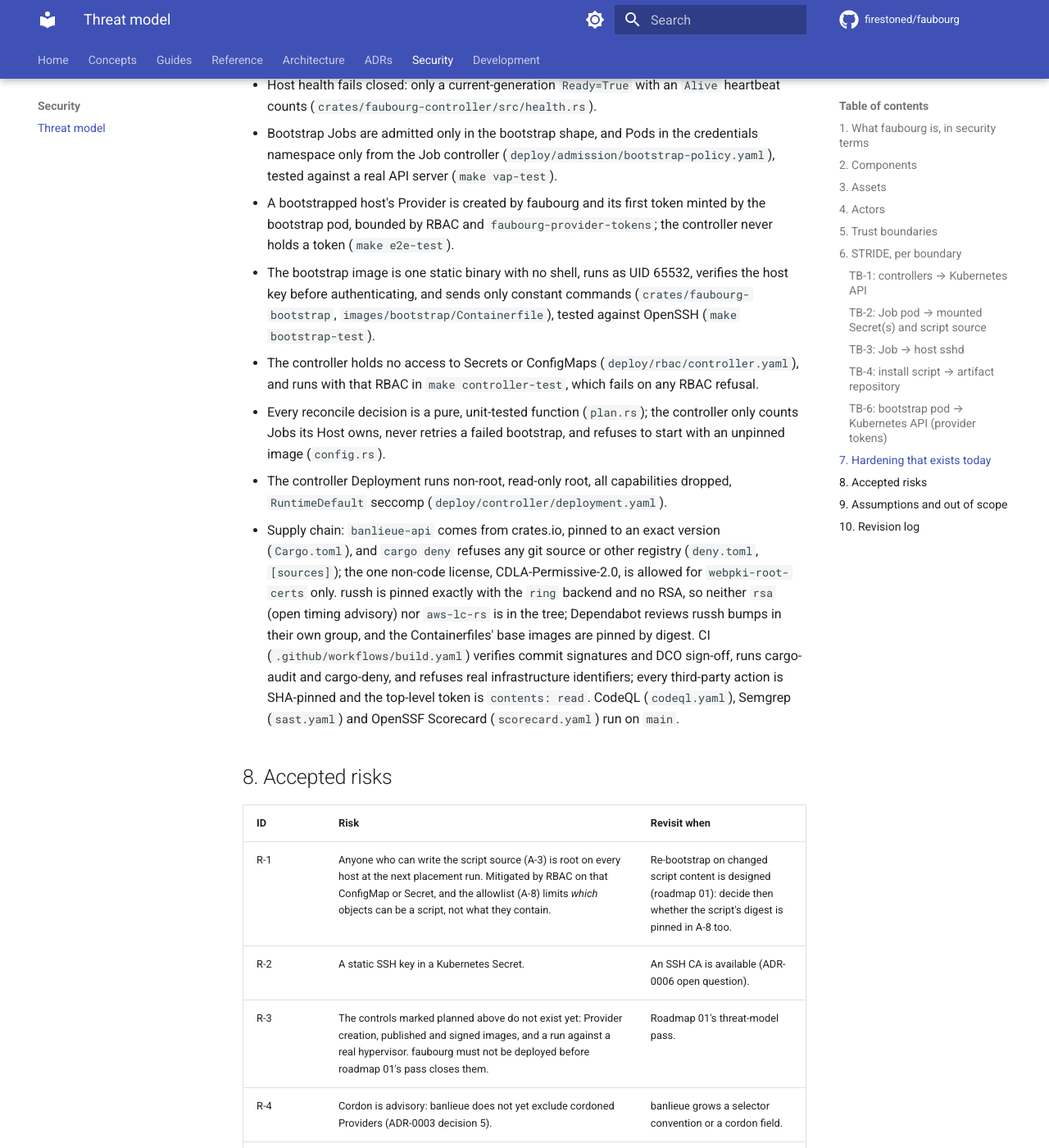
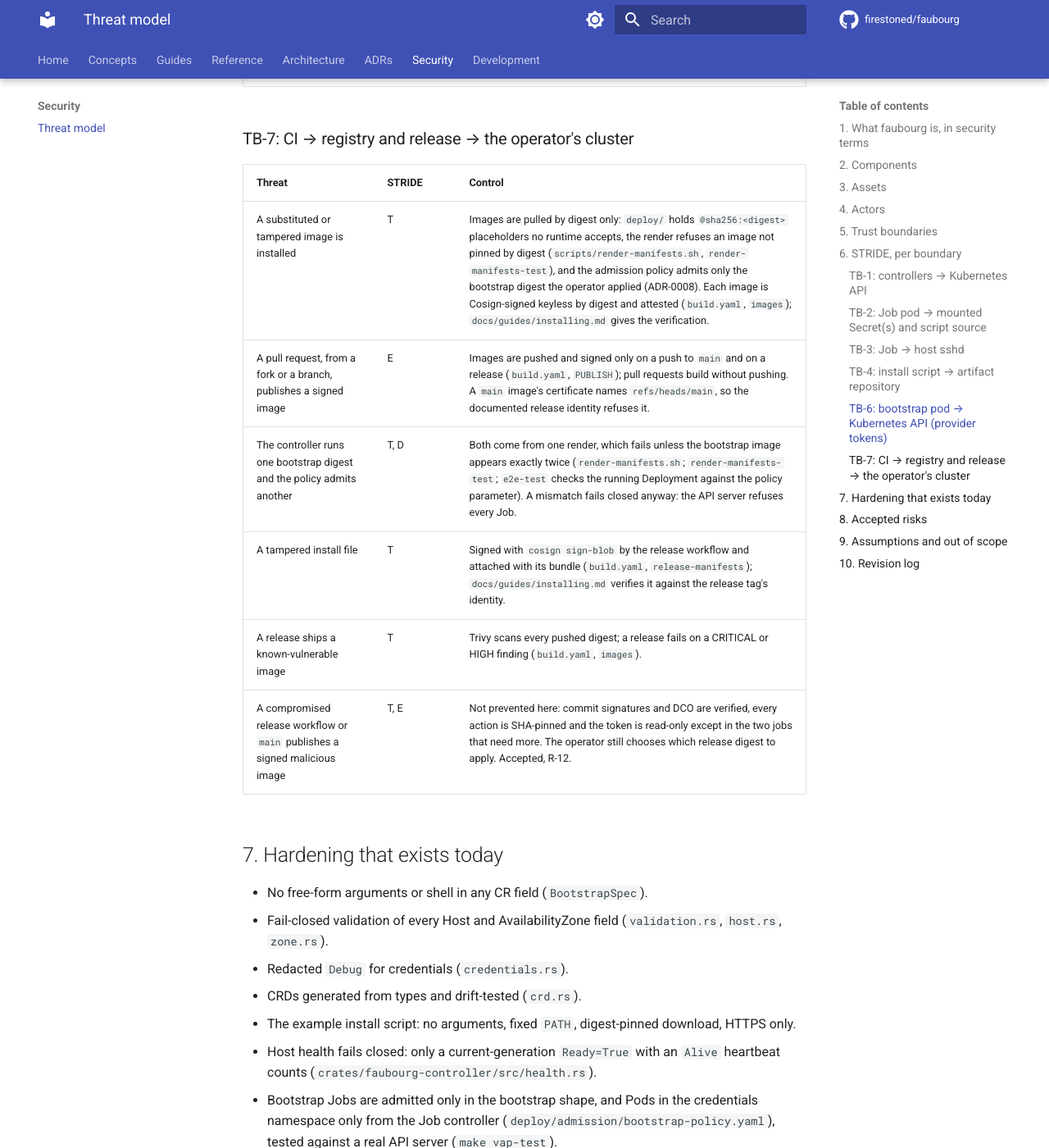
Before and after one commit to firestoned/faubourg, an MkDocs documentation site: the page built from docs/security/threat-model.md, in a window 1280 px wide and 1400 px high, scrolled down 11803 px. Shown: the whole window at 82% size. Built offline with MkDocs 1.6.1 and Material for MkDocs 9.7.7, drawn with Linux system fonts in a browser that asks for light colours; comment, search, counter and statistics services are not loaded; some of the changed text lies outside the part shown.

Commit message:
feat(ci): signed images and a digest-pinned install file (ADR-0012, roadmap 01) (#8)
ADR-0012 (Proposed). images/controller joins images/bootstrap: one static binary on scratch each. The images job builds both on every event and, only on a push to main or a release, pushes them to GHCR, Cosign-signs them keyless by digest, attests provenance, adds an SBOM and scans them with Trivy (a release fails on CRITICAL or HIGH). No pull request images.

make release-manifests (scripts/render-manifests.sh) renders deploy/ into one install file with both digests, the bootstrap digest written into the policy parameters and the controller environment in one pass; it refuses an image not pinned by digest. The release-manifests job signs it with cosign sign-blob and attaches it to the release. deploy/ keeps @sha256:<digest> placeholders; the Deployment leaves FAUBOURG_PROVIDER_API_SERVER to the operator.

Tests: render-manifests-test in CI; e2e-test now installs the rendered file and runs the controller in the cluster as its Deployment. Dependabot covers the controller base image.

Docs: docs/guides/installing.md (verify, configure, apply), CALM, README, roadmap 01, development; threat model seventh pass (TB-7, A-12, R-12).

Signed-off-by: Erick Bourgeois <erick@jeb.ca>

````diff
--- a/docs/security/threat-model.md
+++ b/docs/security/threat-model.md
@@ -5,8 +5,8 @@ SPDX-License-Identifier: Apache-2.0
 # Threat Model
 
 > **Status:** Living document. Last full pass **2026-11-07**, against the architecture
-> defined by **ADR-0001 … ADR-0011** (all Accepted;
-> ADR-0002, ADR-0005, ADR-0007, ADR-0008 and ADR-0009 amended). Sixth pass: the shipped code is
+> defined by **ADR-0001 … ADR-0012** (ADR-0001 … ADR-0011 Accepted, ADR-0012 Proposed;
+> ADR-0002, ADR-0005, ADR-0007, ADR-0008 and ADR-0009 amended). Seventh pass: the shipped code is
 > `crates/faubourg-api` (types, validation, the SSH Secret contract, the Job-to-image
 > contract), `crates/faubourg-controller` (the Host reconciler and its binary) and
 > `crates/faubourg-bootstrap` (the bootstrap image's binary, on russh), with the admission
@@ -15,7 +15,9 @@ SPDX-License-Identifier: Apache-2.0
 > (`make controller-test`) and the image against a real OpenSSH host (`make bootstrap-test`)
 > are tested in CI, and a Host is bootstrapped end to end on kind with the real image, its
 > Provider created and its first provider token minted and delivered (`make e2e-test`; banlieue
-> simulated). No image is published yet, and nothing has run against a real hypervisor. Every control below that lives in a planned
+> simulated), installed from the rendered install file with the controller running as its
+> Deployment. CI builds, signs and publishes both images from `main` and releases (ADR-0012);
+> no release has been cut yet, and nothing has run against a real hypervisor. Every control below that lives in a planned
 > component says so; nothing planned is written as though it exists.
 
 ## 1. What faubourg is, in security terms
@@ -45,7 +47,8 @@ management path to a host is banlieue's host-resident provider, outbound only.
 | Host controller (reconciler, binary) | shipped, tested on kind with its own RBAC; image not published | `crates/faubourg-controller/src/{plan,controller,config,main}.rs`, `deploy/controller/`, `scripts/controller-test.sh` |
 | Creating and labelling Providers (ADR-0011) | shipped, tested on kind | `crates/faubourg-controller/src/provider.rs`, `scripts/controller-test.sh`, `scripts/e2e-test.sh` |
 | Provider token minting and the `faubourg-provider-tokens` policy (ADR-0011) | shipped, tested on kind | `crates/faubourg-bootstrap/src/provider.rs`, `deploy/admission/bootstrap-policy.yaml`, `scripts/vap-test.sh` |
-| Bootstrap image (SSH client) | shipped as source and Containerfile, tested against OpenSSH; not published | `crates/faubourg-bootstrap`, `images/bootstrap/Containerfile`, `scripts/bootstrap-test.sh` |
+| Bootstrap image (SSH client) | shipped, tested against OpenSSH; published by CI from `main` (ADR-0012) | `crates/faubourg-bootstrap`, `images/bootstrap/Containerfile`, `scripts/bootstrap-test.sh` |
+| Image publication and the install file (ADR-0012) | shipped in CI; no release cut yet | `.github/workflows/build.yaml` (`images`, `release-manifests`), `images/`, `scripts/render-manifests.sh` |
 | Zone controller | planned, roadmap 02 | |
 
 ## 3. Assets
@@ -63,6 +66,7 @@ management path to a host is banlieue's host-resident provider, outbound only.
 | A-9 The controller's ServiceAccount token | Creates and deletes Jobs in the credentials namespace and writes Host status. Cannot read a credential (ADR-0008), but can run the pinned image with any of them (R-5). |
 | A-10 The host's provider token | Authenticates as the host Provider's ServiceAccount for a day: reports that Provider's status and serves its machines. Minted by the bootstrap pod, held only by the host (ADR-0011). |
 | A-11 The bootstrap pods' projected token | `faubourg-bootstrap` for 600 seconds: mints A-10 for provider ServiceAccounts of one class. |
+| A-12 The published images and the install file | The bootstrap image is the fleet's root of trust; the install file decides which digest the admission policy admits (ADR-0012). |
 
 ## 4. Actors
 
@@ -99,6 +103,9 @@ flowchart LR
         prov[banlieue provider]
     end
     prov -->|TB-5 outbound| kube
+    ci[CI: build.yaml on main and releases] -->|TB-7 signed images by digest| reg[(ghcr.io)]
+    ci -->|TB-7 signed install file| op
+    kube -.->|pulls by digest| reg
 ```
 
 - **TB-1** controllers → Kubernetes API: Hosts, zones, the Jobs and pods in the credentials
@@ -108,6 +115,8 @@ flowchart LR
 - **TB-4** install script → artifact repository (curl).
 - **TB-5** banlieue provider → Kubernetes API (banlieue's boundary; see its threat model).
 - **TB-6** bootstrap pod → Kubernetes API: TokenRequest for the host's provider (ADR-0011).
+- **TB-7** this repository's CI → the registry and the release → the operator's cluster: how an
+  image and the install file come to be trusted (ADR-0012).
 
 ## 6. STRIDE, per boundary
 
@@ -193,6 +202,17 @@ flowchart LR
 | The provider token reaches a server the attacker runs | I | A compromised controller can pair a password or first-use credential with an address of its choosing (R-5), and the token goes there. It is one provider's, for a day. A `knownHosts` key confines it to the pinned host. |
 | A pod cannot read its own credentials and fails in a way that hides a misconfiguration | D | `fsGroup` makes the root-owned Secret files readable by the bootstrap user (`job.rs`, `the_restricted_security_profile`); found by `e2e-test`, which runs the real image against real mounts. |
 
+### TB-7: CI → registry and release → the operator's cluster
+
+| Threat | STRIDE | Control |
+| --- | --- | --- |
+| A substituted or tampered image is installed | T | Images are pulled by digest only: `deploy/` holds `@sha256:<digest>` placeholders no runtime accepts, the render refuses an image not pinned by digest (`scripts/render-manifests.sh`, `render-manifests-test`), and the admission policy admits only the bootstrap digest the operator applied (ADR-0008). Each image is Cosign-signed keyless by digest and attested (`build.yaml`, `images`); `docs/guides/installing.md` gives the verification. |
+| A pull request, from a fork or a branch, publishes a signed image | E | Images are pushed and signed only on a push to `main` and on a release (`build.yaml`, `PUBLISH`); pull requests build without pushing. A `main` image's certificate names `refs/heads/main`, so the documented release identity refuses it. |
+| The controller runs one bootstrap digest and the policy admits another | T, D | Both come from one render, which fails unless the bootstrap image appears exactly twice (`render-manifests.sh`; `render-manifests-test`; `e2e-test` checks the running Deployment against the policy parameter). A mismatch fails closed anyway: the API server refuses every Job. |
+| A tampered install file | T | Signed with `cosign sign-blob` by the release workflow and attached with its bundle (`build.yaml`, `release-manifests`); `docs/guides/installing.md` verifies it against the release tag's identity. |
+| A release ships a known-vulnerable image | T | Trivy scans every pushed digest; a release fails on a CRITICAL or HIGH finding (`build.yaml`, `images`). |
+| A compromised release workflow or `main` publishes a signed malicious image | T, E | Not prevented here: commit signatures and DCO are verified, every action is SHA-pinned and the token is read-only except in the two jobs that need more. The operator still chooses which release digest to apply. Accepted, R-12. |
+
 ## 7. Hardening that exists today
 
 - No free-form arguments or shell in any CR field (`BootstrapSpec`).
@@ -218,6 +238,9 @@ flowchart LR
   unpinned image (`config.rs`).
 - The controller Deployment runs non-root, read-only root, all capabilities dropped,
   `RuntimeDefault` seccomp (`deploy/controller/deployment.yaml`).
+- Images: one static binary on `scratch`, built `--locked` on digest-pinned bases, pushed only
+  from `main` and releases, Cosign-signed keyless by digest, attested, SBOM'd and Trivy-scanned;
+  deployed only by digest from a signed install file (ADR-0012).
 - Supply chain: `banlieue-api` comes from crates.io, pinned to an exact version (`Cargo.toml`),
   and `cargo deny` refuses any git source or other registry (`deny.toml`, `[sources]`); the one
   non-code license, CDLA-Permissive-2.0, is allowed for `webpki-root-certs` only. russh is
@@ -235,7 +258,7 @@ flowchart LR
 | --- | --- | --- |
 | R-1 | Anyone who can write the script source (A-3) is root on every host at the next placement run. Mitigated by RBAC on that ConfigMap or Secret, and the allowlist (A-8) limits *which* objects can be a script, not what they contain. | Re-bootstrap on changed script content is designed (roadmap 01): decide then whether the script's digest is pinned in A-8 too. |
 | R-2 | A static SSH key in a Kubernetes Secret. | An SSH CA is available (ADR-0006 open question). |
-| R-3 | The controls marked planned above do not exist yet: Provider creation, published and signed images, and a run against a real hypervisor. faubourg must not be deployed before roadmap 01's pass closes them. | Roadmap 01's threat-model pass. |
+| R-3 | The controls marked planned above do not exist yet, no release has been cut, and nothing has run against a real hypervisor. faubourg must not be deployed before roadmap 01's pass closes them. | Roadmap 01's threat-model pass. |
 | R-4 | Cordon is advisory: banlieue does not yet exclude cordoned Providers (ADR-0003 decision 5). | banlieue grows a selector convention or a cordon field. |
 | R-5 | A compromised controller can run the pinned image with any credential Secret against any address. A key with `knownHosts` only works against the hosts it pins. A password, or a key without `knownHosts` (TOFU), can be pointed at a server the attacker runs: the password is disclosed; a key's signature is bound to that session (ADR-0008 consequences). | SSH certificates replace static keys and passwords (R-2). |
 | R-7 | Whoever can label Providers in banlieue's namespace can attach a second one to a host, which makes it `ProviderAmbiguous` (fails closed), or label an adopted host's Provider before faubourg does. They can already create a Provider banlieue places on, so this grants nothing new. Narrowed by ADR-0011: faubourg now owns the label on the Provider it creates. | banlieue publishes which Provider a host is, rather than a label. |
@@ -243,6 +266,7 @@ flowchart LR
 | R-9 | The SSH implementation is russh, with far less review than OpenSSH (ADR-0010 consequences). Mitigated: exact pin, its own Dependabot group, cargo-audit, the host-key decision in faubourg's own tested code, and an image with nothing else to attack. | A russh advisory, or a published audit. |
 | R-10 | faubourg re-derives banlieue's provider ServiceAccount name; a change in banlieue's naming would make faubourg mint for the wrong name (refused, or a 404 until it times out), never a broader one, since the token policy's prefix still applies. | banlieue publishes the name (ADR-0011 consequences). |
 | R-11 | `apiAudiences` must name the API server's own audiences; wrong, and every provider token is refused (fails closed). | A distribution where the audience cannot be known in advance. |
+| R-12 | Whoever controls this repository's release workflow or `main` branch can publish a signed image (ADR-0012 consequences). Mitigated: signed commits, DCO, pinned actions, least-privilege jobs, release-only identity in verification, digest pinning at admission. | A second signer (a maintainer's key, or a reproducible build checked by another party). |
 | R-6 | Whoever administers the admission policy, its binding or A-8 (cluster-admin) can switch the protection off. | Never: that role is the root of trust for the cluster. |
 
 ## 9. Assumptions and out of scope
@@ -272,3 +296,4 @@ flowchart LR
 | 2026-11-07 | 0001 … 0009 | Fourth pass: ADR-0009 (the Host reconciler, Accepted) and the ADR-0005 and ADR-0007 amendments. The reconciler, its binary and Deployment shipped, tested on kind with its own RBAC and in CI; A-9 and an actor added; A-6 widened to the host label; TB-1 rows for Job ownership, re-bootstrap inputs, retries, the zone gate, configuration, logs and Provider ambiguity; R-7 added; R-1 and R-3 revisited. R-3 stays open: no bootstrap image, no Provider creation, no published image. |
 | 2026-11-07 | 0001 … 0010 | Fifth pass: ADR-0010 (the bootstrap image, Accepted). The image's binary shipped on russh and is tested against OpenSSH in CI; the controller pins first-use keys from succeeded Jobs. TB-2 and TB-3 rewritten from planned to shipped controls: host-key judgement before authentication, constant commands, atomic placement, owner and mode in "in place", revoke, logs. R-8 (first use) and R-9 (russh) added; R-3 narrowed to Provider creation, published images and a real hypervisor. |
 | 2026-11-07 | 0001 … 0011 | Sixth pass: ADR-0011 (the host's Provider and its identity, Accepted) and the ADR-0005, ADR-0008 and ADR-0009 amendments. faubourg creates and labels Providers; the bootstrap pod mints the host's first provider token. A-10, A-11 and TB-6 added; TB-1 rows for Provider ownership, the External class and the identity gate; R-7 narrowed; R-10 (naming copy) and R-11 (audiences) added. `e2e-test` found and fixed two bugs: unreadable credentials (`fsGroup`), and Job events that never reached the cluster-scoped Host (`controller.rs`, `owner_host`; both kind tests now fail on it). R-3 stays open: no published image, no real hypervisor. |
+| 2026-11-07 | 0001 … 0012 | Seventh pass: ADR-0012 (images signed, published and deployed by digest, Proposed). TB-7 added for CI, the registry and the install file; A-12 and R-12 added; R-3 narrowed to a first release and a real hypervisor. `e2e-test` now installs the rendered file and runs the controller as its Deployment. |
--- a/mkdocs.yml
+++ b/mkdocs.yml
@@ -137,6 +137,7 @@ nav:
   - Home: index.md
   - Concepts: concepts.md
   - Guides:
+      - Installing: guides/installing.md
       - Preparing a host: guides/preparing-a-host.md
       - SSH credentials: guides/ssh-credentials.md
       - Placing VMs in a zone: guides/zone-placement.md
@@ -160,6 +161,7 @@ nav:
       - "ADR-0009: The Host reconciler": adr/0009-host-reconciler.md
       - "ADR-0010: The bootstrap image": adr/0010-bootstrap-image.md
       - "ADR-0011: The host's Provider and its identity": adr/0011-the-hosts-provider-and-its-identity.md
+      - "ADR-0012: Images signed and published by digest": adr/0012-images-signed-and-published-by-digest.md
   - Security:
       - Threat model: security/threat-model.md
   - Development: development.md
````
Also changed, not shown: README.md (+4 -1 lines), docs/adr/0012-images-signed-and-published-by-digest.md (added, +79 -0 lines), docs/adr/README.md (+1 -0 lines), docs/architecture/calm/architecture.json (+41 -1 lines), docs/architecture/diagrams/system.md (+3 -0 lines), docs/development.md (+4 -1 lines), docs/guides/installing.md (added, +87 -0 lines), .github/community/01-host-controller-and-bootstrap.md, 10 other files.
